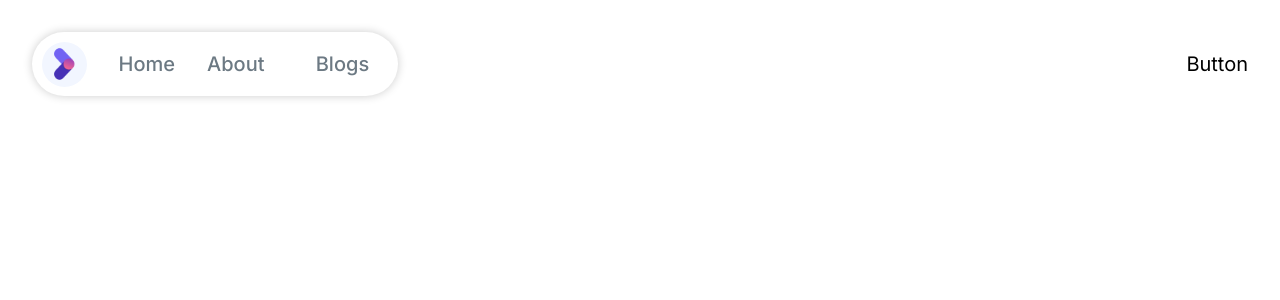
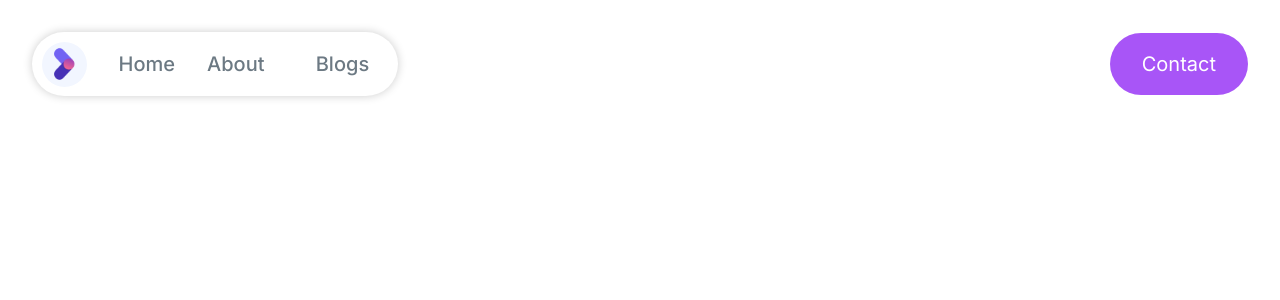
Before and after one commit to freetimezp/js-portfolio-25-blogs, a Next.js app: page / in a window 1280 px wide. Shown: the top 300 px of the page. Built offline with nearby package versions, Linux system fonts and the light colour scheme.

Commit message:
03. js-portfolio-25-blogs. Button Component.

```diff
--- a/app/components/Button/Button.tsx
+++ b/app/components/Button/Button.tsx
@@ -1,11 +1,49 @@
 "use client";
 import React from 'react';
+import { motion } from 'framer-motion';
 
-const Button = () => {
+interface ButtonProps {
+    text: string;
+    onClick?: () => void;
+    bg?: string;
+    modifier?: string;
+    padding?: string;
+    borderRadius?: string;
+    hover?: string;
+}
+
+const Button = ({
+    text,
+    onClick,
+    bg,
+    modifier = "primary",
+    padding,
+    borderRadius = "60px",
+    hover
+}: ButtonProps) => {
     return (
-        <div>
-            Button
-        </div>
+        <motion.button
+            className={`button button--${modifier}`}
+            style={{
+                backgroundColor: bg,
+                padding: padding || "0.8rem 2rem",
+                borderRadius: borderRadius || "1rem"
+            }}
+            onClick={onClick}
+            whileHover={hover && { scale: 1.1 }}
+            transition={{
+                duration: 0.3,
+                ease: [0, 0.71, 0.2, 1.01],
+                scale: {
+                    type: "spring",
+                    damping: 6,
+                    stiffness: 100,
+                    restDelta: 0.001
+                }
+            }}
+        >
+            {text}
+        </motion.button>
     );
 };
 
--- a/app/components/Navigation/Navigation.tsx
+++ b/app/components/Navigation/Navigation.tsx
@@ -34,7 +34,14 @@ const Navigation = () => {
                 ))}
             </ul>
 
-            <Button />
+            <Button
+                text="Contact"
+                bg="#a855f7"
+                modifier="white"
+                borderRadius='60px'
+                padding='1.2rem 2rem'
+                hover="true"
+            />
         </div>
     );
 };
--- a/app/styles/main.scss
+++ b/app/styles/main.scss
@@ -1,5 +1,6 @@
 @use './partials/vars'as *;
 @use './partials/navigation';
+@use './partials/button';
 
 * {
     margin: 0;
--- /dev/null
+++ b/app/styles/partials/_button.scss
@@ -0,0 +1,25 @@
+@use './vars'as *;
+
+.button {
+    outline: none;
+    border: none;
+    font-family: inherit;
+    font-size: clamp(1rem, 3vw, 1.25rem);
+    cursor: pointer;
+
+    &--red {
+        color: $color--red;
+
+        &:hover {
+            color: #6366f1;
+        }
+    }
+
+    &--white {
+        color: $color--white;
+    }
+
+    &--purple {
+        color: $color--purple;
+    }
+}
```
